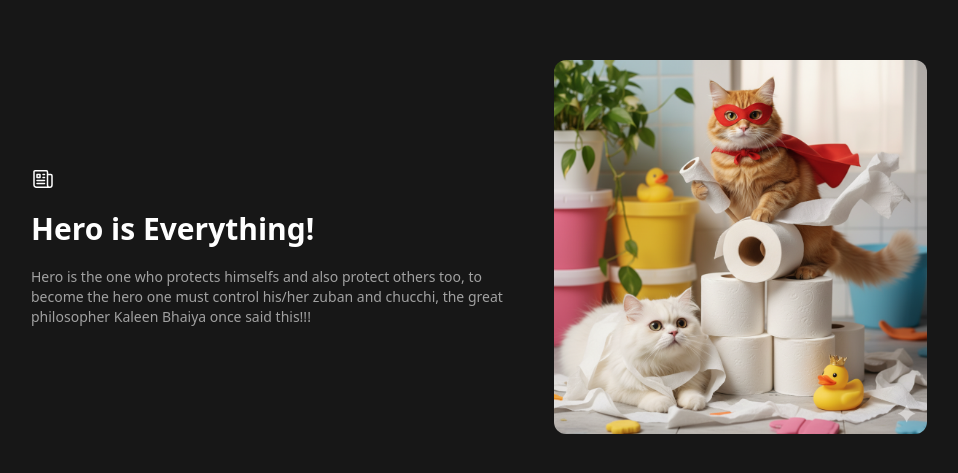
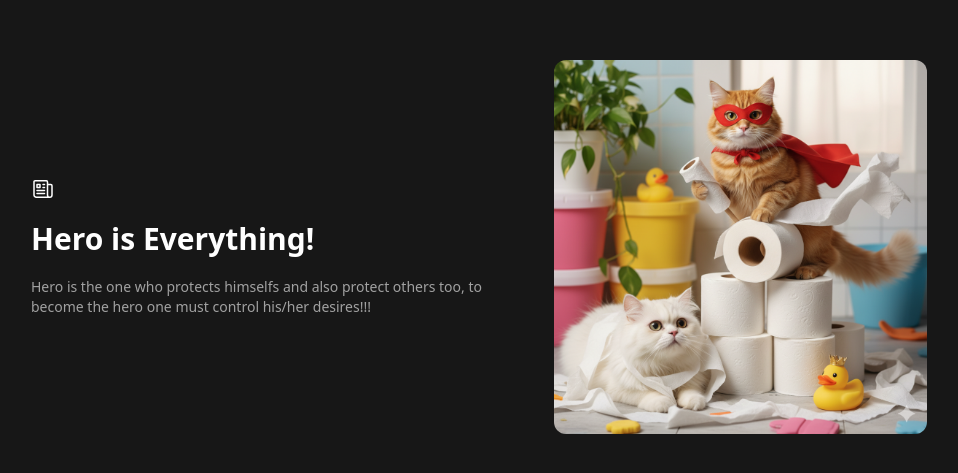
Before and after one commit to harsh-05/react-tailwind-motion-practice, a React (Vite) app: page / in a window 1280 px wide. Shown: the part 1753-2226 px from the top of the page, without its empty margins (161-1119 px from the left). Built offline with nearby package versions, Linux system fonts and the light colour scheme.

Commit message:
Edited text

```diff
--- a/src/Components/ParallaxCard.tsx
+++ b/src/Components/ParallaxCard.tsx
@@ -94,7 +94,7 @@ const features: Features[] = [
     ),
     title: "Hero is Everything!",
     description:
-      "Hero is the one who protects himselfs and also protect others too, to become the hero one must control his/her zuban and chucchi, the great philosopher Kaleen Bhaiya once said this!!! ",
+      "Hero is the one who protects himselfs and also protect others too, to become the hero one must control his/her desires!!! ",
     imagesrc:
       image3,
   },
```
